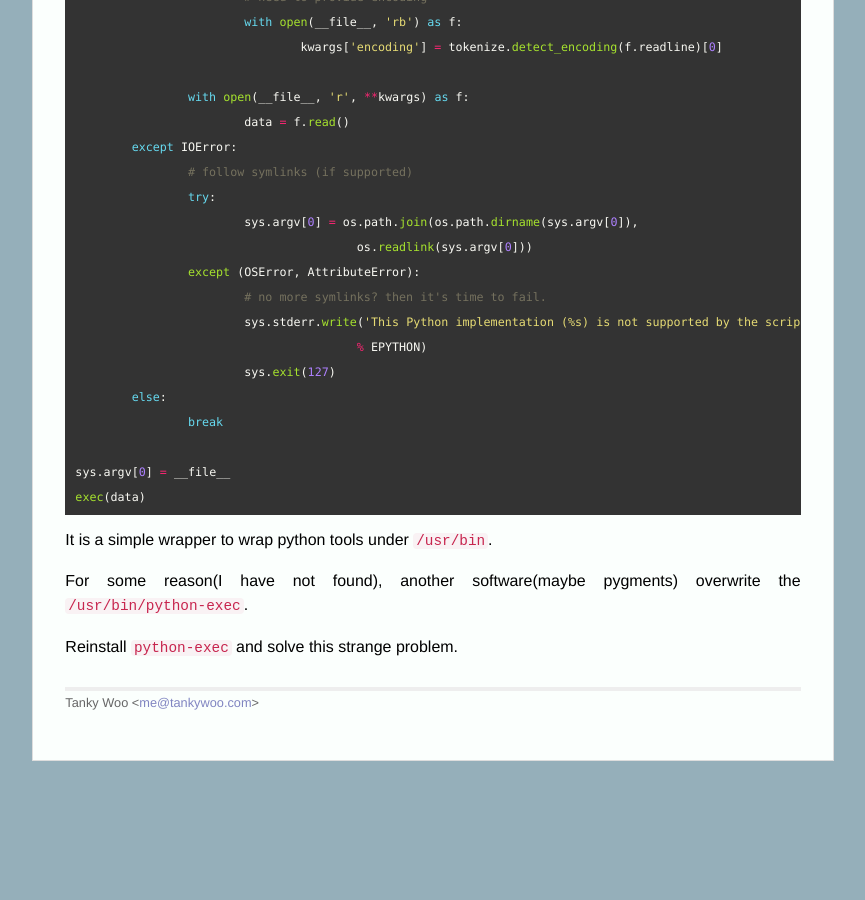
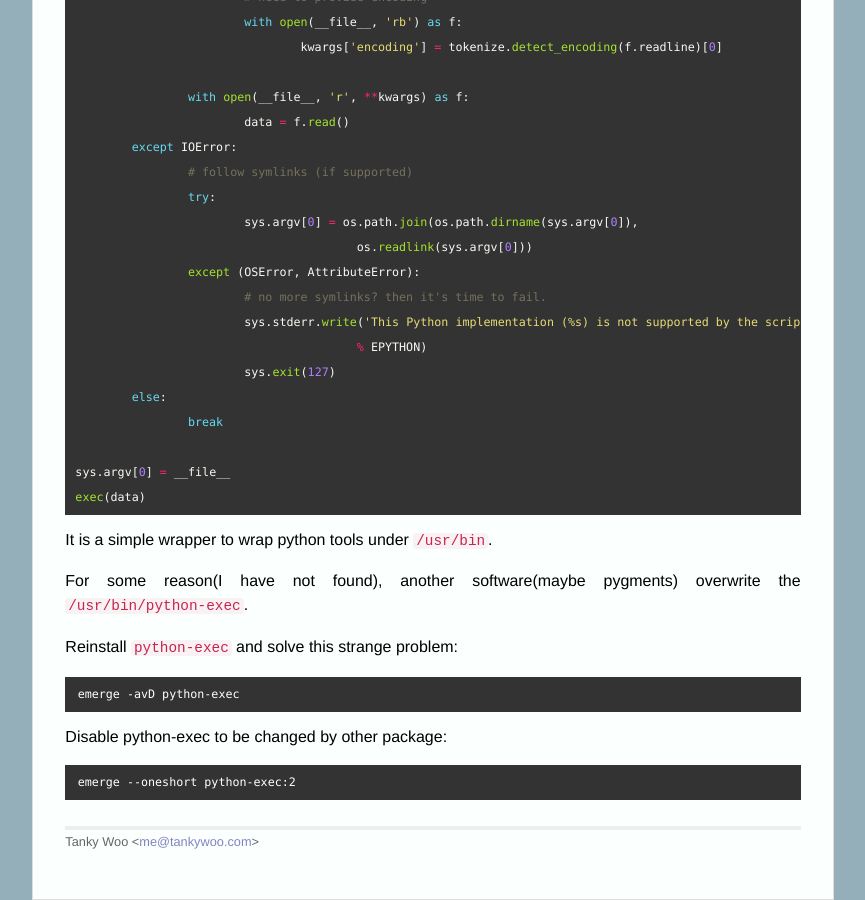
Before and after one commit to Harteyang/harte.top, a Jekyll site: the page built from _posts/2013-09-19-a-strange-python-exec-problems.markdown, in a window 1280 px wide and 900 px high, scrolled down 2419 px. Shown: the whole window, without its empty margins (207-1072 px from the left). Built offline with Jekyll 4.4.1, drawn with Linux system fonts in a browser that asks for light colours; Markdown is read by kramdown in place of the engine named in the settings; comment, search, counter and statistics services are not loaded; before the commit the page ends 3180 px from its top, so only the background shows below that.

Commit message:
update python-exec problem

```diff
--- a/_posts/2013-09-19-a-strange-python-exec-problems.markdown
+++ b/_posts/2013-09-19-a-strange-python-exec-problems.markdown
@@ -132,4 +132,10 @@ It is a simple wrapper to wrap python tools under `/usr/bin`.
 
 For some reason(I have not found), another software(maybe pygments) overwrite the `/usr/bin/python-exec`.
 
-Reinstall `python-exec` and solve this strange problem.
+Reinstall `python-exec` and solve this strange problem:
+
+	emerge -avD python-exec
+
+Disable python-exec to be changed by other package:
+
+	emerge --oneshort python-exec:2
```
